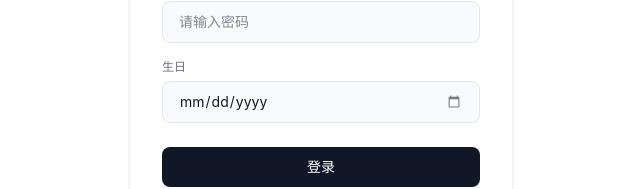
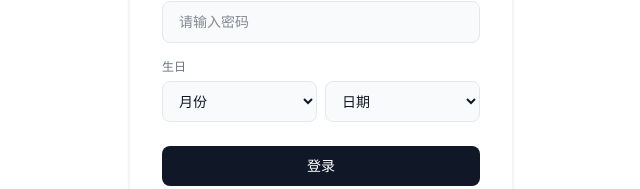
Before and after one commit to StarMi-root/Friend, a React (Vite) app: page / in a window 1280 px wide. Shown: the part 404-593 px from the top of the page, without its empty margins (319-959 px from the left). Built offline with nearby package versions, Linux system fonts and the light colour scheme.

Commit message:
task snapshot f6ce9d81-7762-4cac-b7fb-3f534af559a4

```diff
--- a/src/components/Login.tsx
+++ b/src/components/Login.tsx
@@ -104,19 +104,40 @@ export const Login: React.FC<LoginProps> = ({ onLogin }) => {
             </div>
             <div>
               <label className="text-gray-500 text-xs mb-1.5 block font-medium">生日</label>
-              <input
-                type="date"
-                value={birthday ? `2000-${birthday}` : ''}
-                onChange={e => {
-                  const d = e.target.value;
-                  if (d) {
-                    const parts = d.split('-');
-                    setBirthday(`${parts[1]}-${parts[2]}`);
-                  }
-                  setError('');
-                }}
-                className="w-full bg-gray-50 border border-gray-200 rounded-lg px-4 py-2.5 text-gray-900 text-sm focus:border-gray-400 focus:outline-none focus:bg-white transition-all"
-              />
+              <div className="flex gap-2">
+                <select
+                  value={birthday ? birthday.split('-')[0] : ''}
+                  onChange={e => {
+                    const month = e.target.value;
+                    const day = birthday ? birthday.split('-')[1] : '01';
+                    setBirthday(month ? `${month}-${day}` : '');
+                    setError('');
+                  }}
+                  className="flex-1 bg-gray-50 border border-gray-200 rounded-lg px-3 py-2.5 text-gray-900 text-sm focus:border-gray-400 focus:outline-none focus:bg-white transition-all"
+                >
+                  <option value="">月份</option>
+                  {Array.from({ length: 12 }, (_, i) => {
+                    const m = String(i + 1).padStart(2, '0');
+                    return <option key={m} value={m}>{i + 1} 月</option>;
+                  })}
+                </select>
+                <select
+                  value={birthday ? birthday.split('-')[1] : ''}
+                  onChange={e => {
+                    const day = e.target.value;
+                    const month = birthday ? birthday.split('-')[0] : '01';
+                    setBirthday(day ? `${month}-${day}` : '');
+                    setError('');
+                  }}
+                  className="flex-1 bg-gray-50 border border-gray-200 rounded-lg px-3 py-2.5 text-gray-900 text-sm focus:border-gray-400 focus:outline-none focus:bg-white transition-all"
+                >
+                  <option value="">日期</option>
+                  {Array.from({ length: 31 }, (_, i) => {
+                    const d = String(i + 1).padStart(2, '0');
+                    return <option key={d} value={d}>{i + 1} 日</option>;
+                  })}
+                </select>
+              </div>
             </div>
           </div>
 
```
